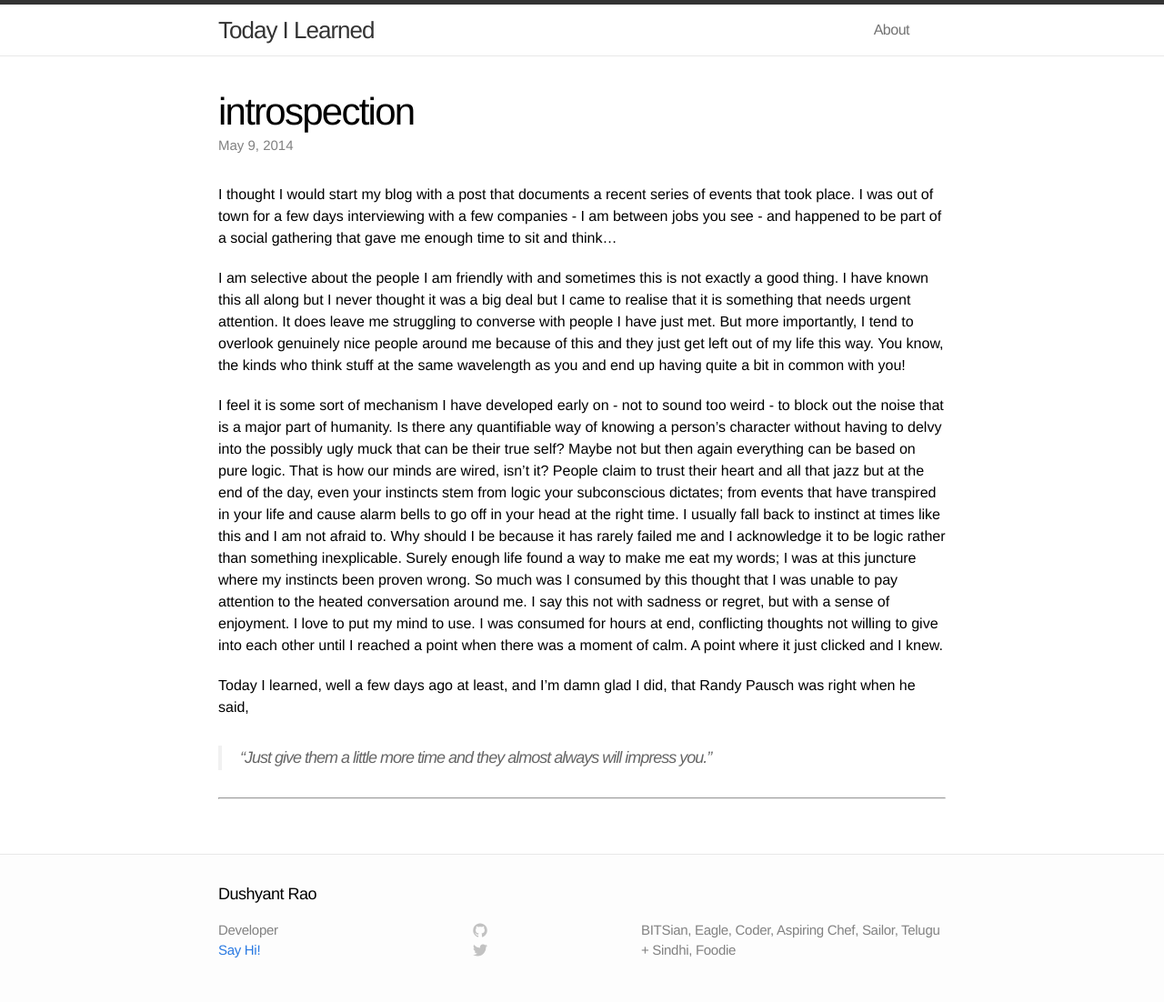
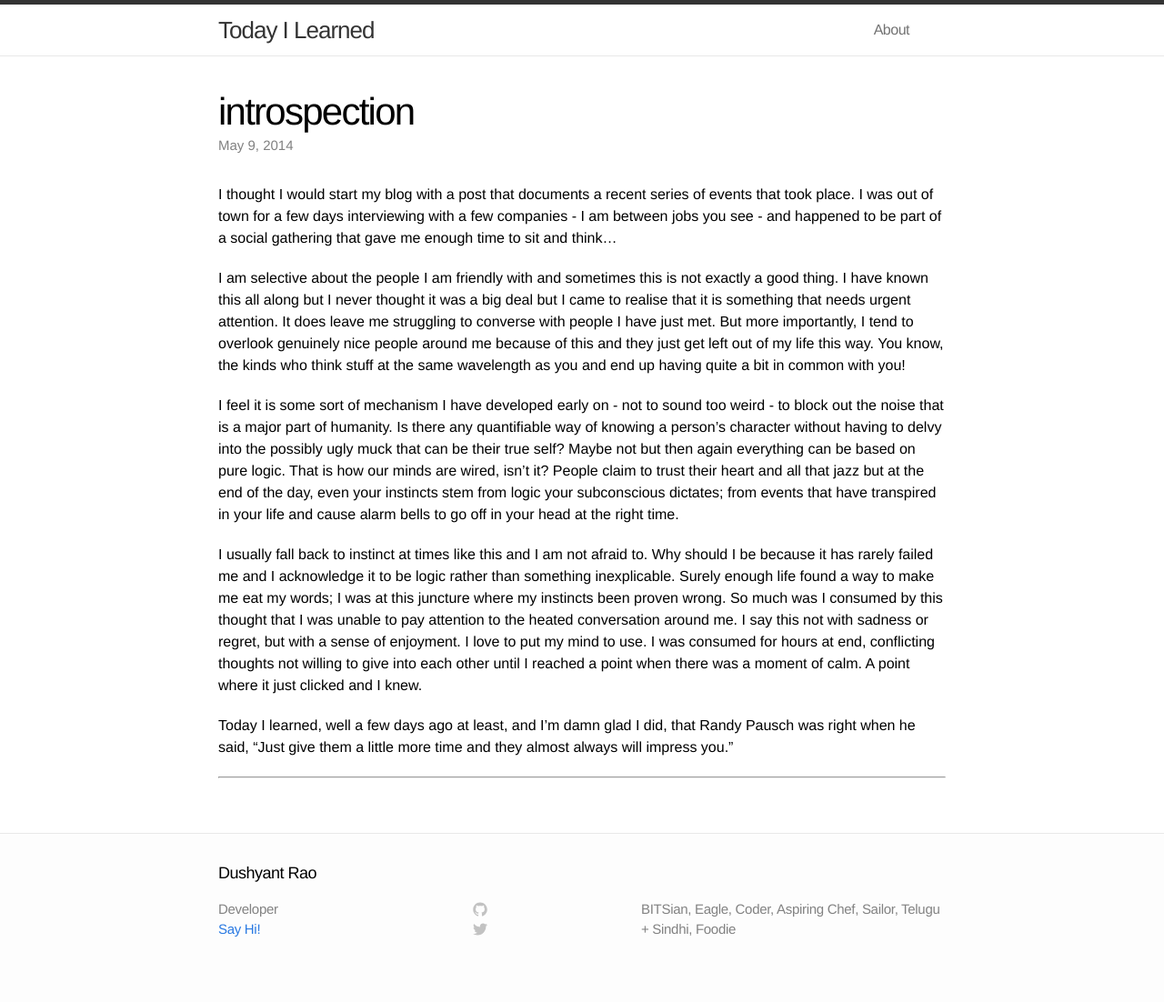
Before and after one commit to dushyantrao/dushyantrao.github.com, a Jekyll site: the page built from _posts/2014-05-09-introspection.markdown, in a window 1280 px wide. Shown: the whole page at 91% size. Built offline with Jekyll 4.4.1, drawn with Linux system fonts in a browser that asks for light colours; after the commit the page ends 1079 px from its top, so only the background shows below that.

```diff
--- a/_posts/2014-05-09-introspection.markdown
+++ b/_posts/2014-05-09-introspection.markdown
@@ -10,9 +10,10 @@ I was out of town for a few days interviewing with a few companies - I am betwee
 
 I am selective about the people I am friendly with and sometimes this is not exactly a good thing. I have known this all along but I never thought it was a big deal but I came to realise that it is something that needs urgent attention. It does leave me struggling to converse with people I have just met. But more importantly, I tend to overlook genuinely nice people around me because of this and they just get left out of my life this way. You know, the kinds who think stuff at the same wavelength as you and end up having quite a bit in common with you!
 
-I feel it is some sort of mechanism I have developed early on - not to sound too weird - to block out the noise that is a major part of humanity. Is there any quantifiable way of knowing a person's character without having to delvy into the possibly ugly muck that can be their true self? Maybe not but then again everything can be based on pure logic. That is how our minds are wired, isn't it? People claim to trust their heart and all that jazz but at the end of the day, even your instincts stem from logic your subconscious dictates; from events that have transpired in your life and cause alarm bells to go off in your head at the right time. I usually fall back to instinct at times like this and I am not afraid to. Why should I be because it has rarely failed me and I acknowledge it to be logic rather than something inexplicable. Surely enough life found a way to make me eat my words; I was at this juncture where my instincts been proven wrong. So much was I consumed by this thought that I was unable to pay attention to the heated conversation around me. I say this not with sadness or regret, but with a sense of enjoyment. I love to put my mind to use. I was consumed for hours at end, conflicting thoughts not willing to give into each other until I reached a point when there was a moment of calm. A point where it just clicked and I knew.
+I feel it is some sort of mechanism I have developed early on - not to sound too weird - to block out the noise that is a major part of humanity. Is there any quantifiable way of knowing a person's character without having to delvy into the possibly ugly muck that can be their true self? Maybe not but then again everything can be based on pure logic. That is how our minds are wired, isn't it? People claim to trust their heart and all that jazz but at the end of the day, even your instincts stem from logic your subconscious dictates; from events that have transpired in your life and cause alarm bells to go off in your head at the right time.
 
-Today I learned, well a few days ago at least, and I'm damn glad I did, that Randy Pausch was right when he said,
->"Just give them a little more time and they almost always will impress you."
+I usually fall back to instinct at times like this and I am not afraid to. Why should I be because it has rarely failed me and I acknowledge it to be logic rather than something inexplicable. Surely enough life found a way to make me eat my words; I was at this juncture where my instincts been proven wrong. So much was I consumed by this thought that I was unable to pay attention to the heated conversation around me. I say this not with sadness or regret, but with a sense of enjoyment. I love to put my mind to use. I was consumed for hours at end, conflicting thoughts not willing to give into each other until I reached a point when there was a moment of calm. A point where it just clicked and I knew.
+
+Today I learned, well a few days ago at least, and I'm damn glad I did, that Randy Pausch was right when he said, "Just give them a little more time and they almost always will impress you."
 
 ---
```
